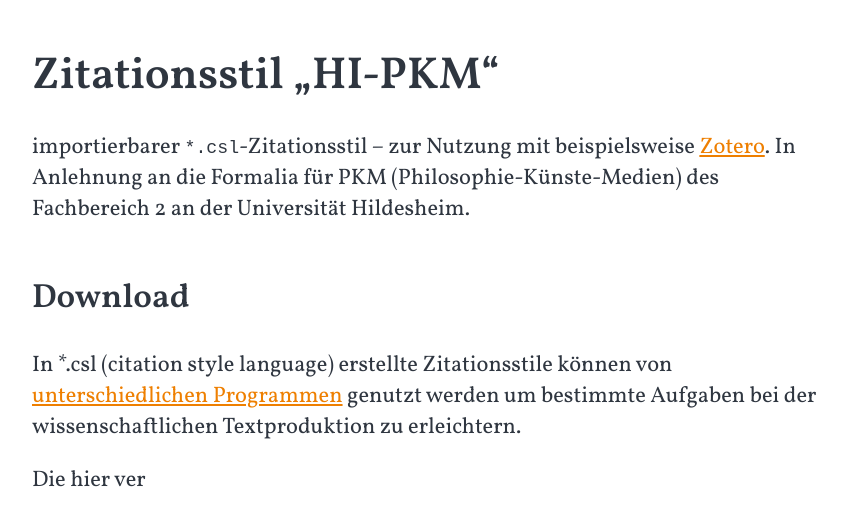
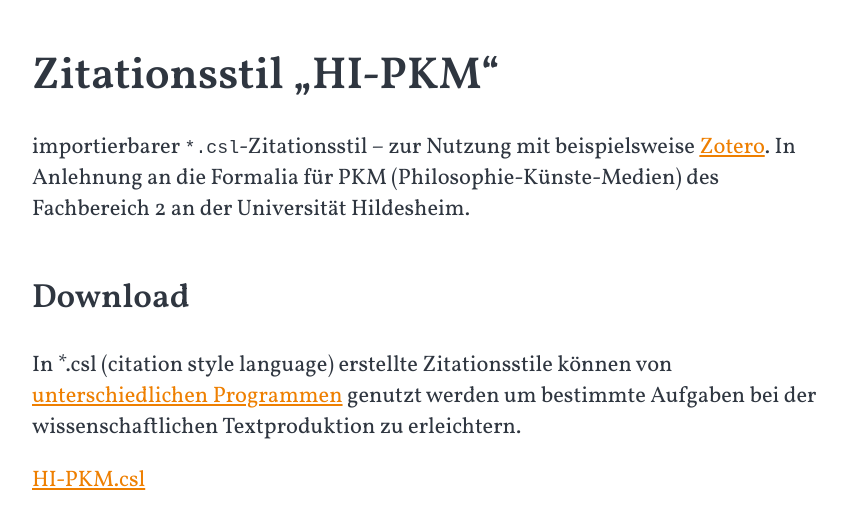
Before and after one commit to maybegeek/hi-pkm, a plain HTML site: page index.htm in a window 1280 px wide. Shown: the whole page, without its empty margins (208-1055 px from the left). Drawn offline with Linux system fonts and the light colour scheme.

Commit message:
update, download-link

```diff
--- a/index.htm
+++ b/index.htm
@@ -22,7 +22,7 @@
       <h2>Download</h2>
       <p>In *.csl (citation style language) erstellte Zitationsstile können von <a href="http://citationstyles.org/">unterschiedlichen Programmen</a> genutzt werden um bestimmte Aufgaben bei der wissenschaftlichen Textproduktion zu erleichtern.</p>
 
-      <p>Die hier ver</p>
+      <p><a href="hi-pkm.csl">HI-PKM.csl</a></p>
     </article>
 
 
```
